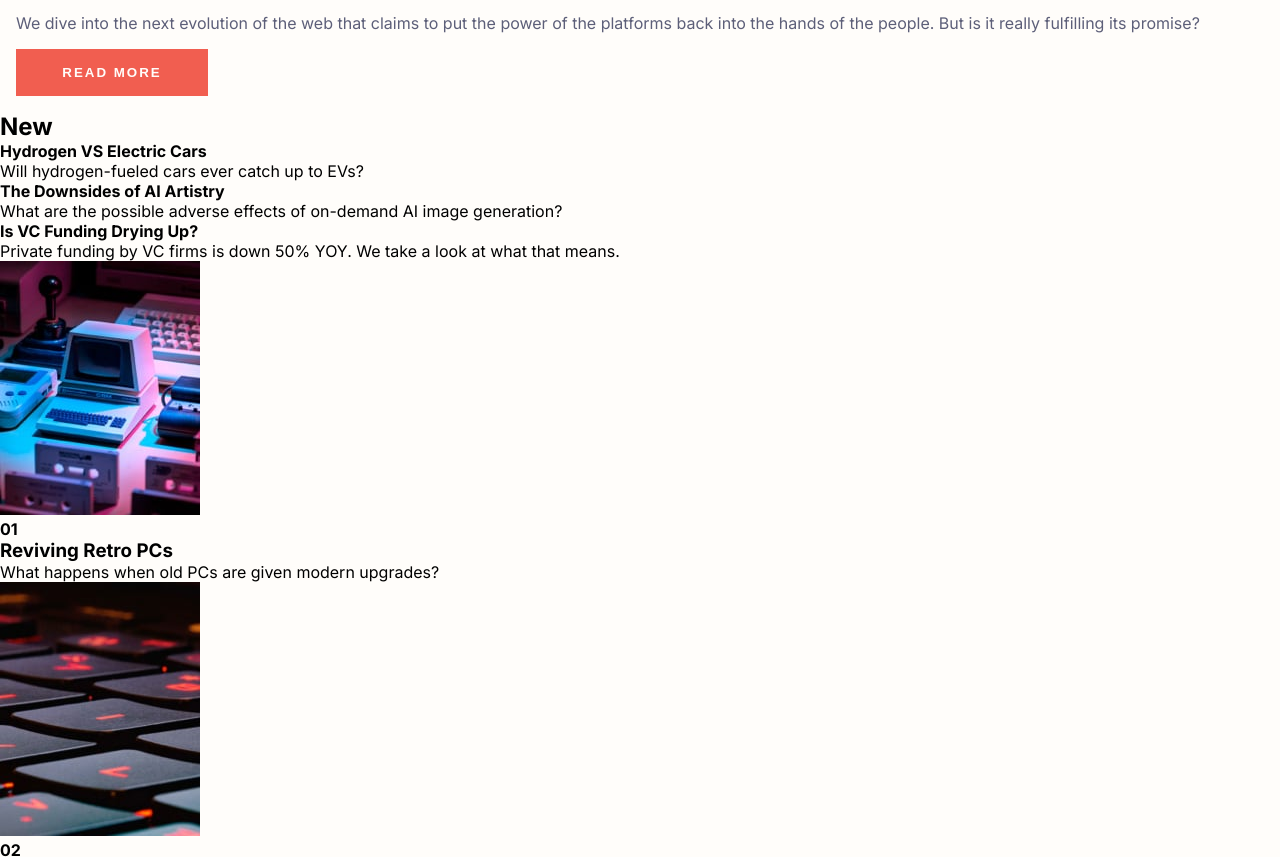
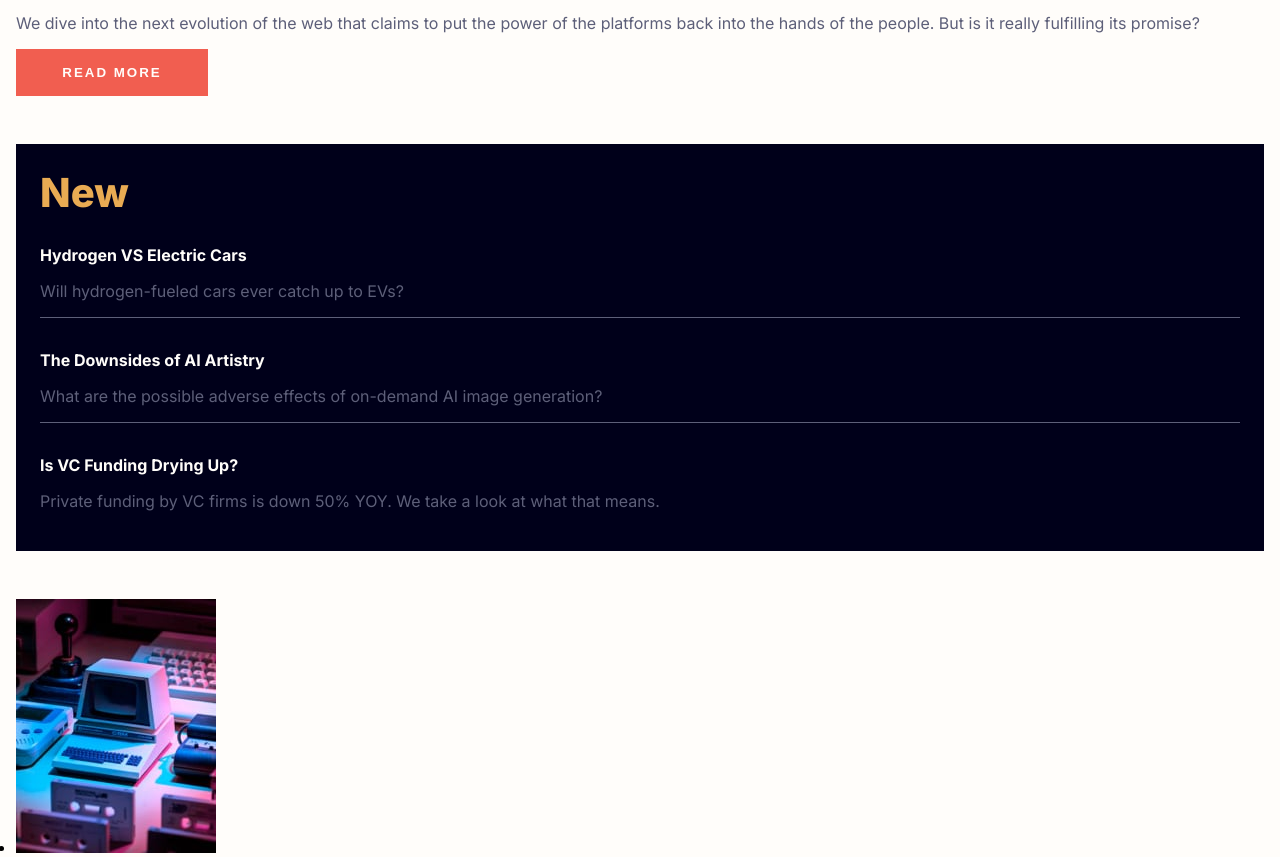
Before and after one commit to DarkDev56/news-homepage-main, a plain HTML site: page index.html in a window 1280 px wide. Shown: the part 1260-2117 px from the top of the page. Drawn offline with Linux system fonts and the light colour scheme.

Commit message:
Completed News Section

```diff
--- a/index.html
+++ b/index.html
@@ -8,7 +8,6 @@
   <title>News homepage</title>
 </head>
 <body>
-  <main>
 
   <header class="navbar">
     <section class="navbar__logo_container">
@@ -30,6 +29,7 @@
     </nav>
   </header>
 
+  <main>
     <section class="hero">
       <div class="hero__image_container">
         <img src="./assets/images/image-web-3-mobile.jpg" alt="image-web-3" class="hero__image">
--- a/styles/_hero.scss
+++ b/styles/_hero.scss
@@ -1,6 +1,5 @@
 .hero
 {
-    padding: 1rem;
     &__ctx
     {
         display: grid;
@@ -39,5 +38,10 @@
         color: $off-white;
         font-weight: $font-bold;
         letter-spacing: 2px;
+        cursor: pointer;
+        &:hover
+        {
+            background-color: $very-dark-blue;
+        }
     }
 }
--- /dev/null
+++ b/styles/_news.scss
@@ -0,0 +1,46 @@
+.news
+{
+    background-color: $very-dark-blue;
+    width: 100%;
+    color: $off-white;
+    padding: 1.5rem;
+
+    &__title
+    {
+        color: $soft-orange;
+        font-size: 2.5rem;
+        font-weight: $font-bolder;
+    }
+    &__menu
+    {
+        list-style: none;
+        margin-top: 1.75rem;
+        display: grid;
+        gap: 2rem;
+    }
+    &__heading
+    {
+        font-weight: $font-bold;
+        margin-bottom: 1rem;
+        cursor: pointer;
+        &:hover
+        {
+            color: $soft-orange;
+        }
+    }
+    &__content
+    {
+        border-bottom: 1px $dark-grayish-blue solid;
+        padding-bottom: 1rem;
+
+        &:last-child
+        {
+            border-bottom: none;
+        }
+    }
+    &__text
+    {
+        color: $dark-grayish-blue;
+        font-weight: $font-regular;
+    }
+}
--- a/styles/style.scss
+++ b/styles/style.scss
@@ -18,5 +18,13 @@ body
   font-family: $font-primary;
 }
 
+main
+{
+  padding: 1rem;
+  display: grid;
+  gap: 3rem;
+}
+
 @import "navbar";
 @import "hero";
+@import "news";
```
Also changed, not shown: style.css, 1 other file. Lines whose indentation alone changed are shown as unchanged.
